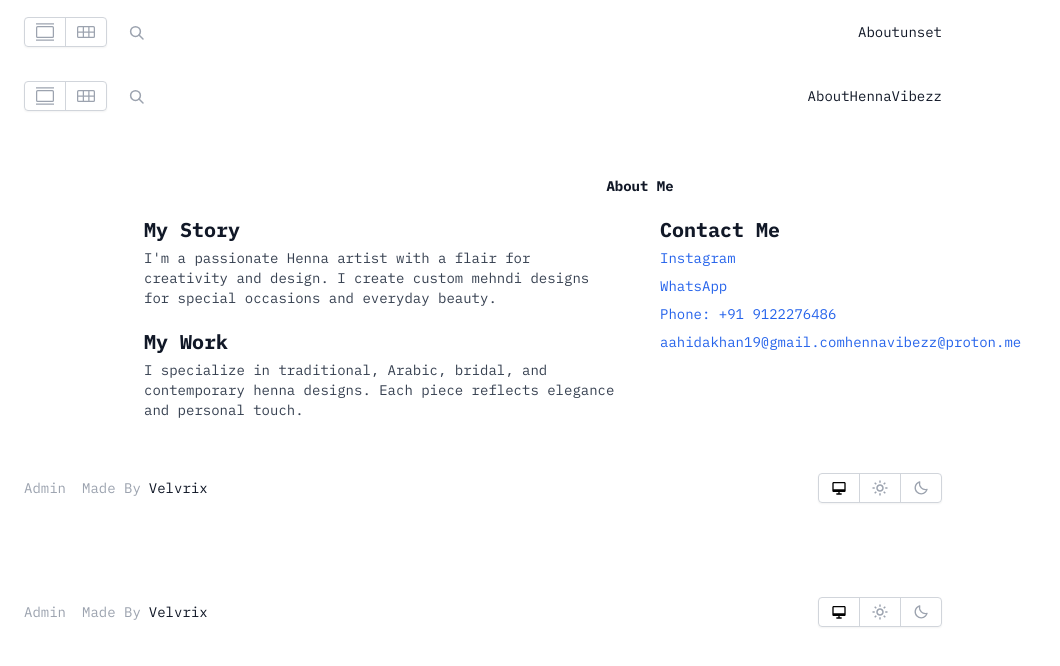
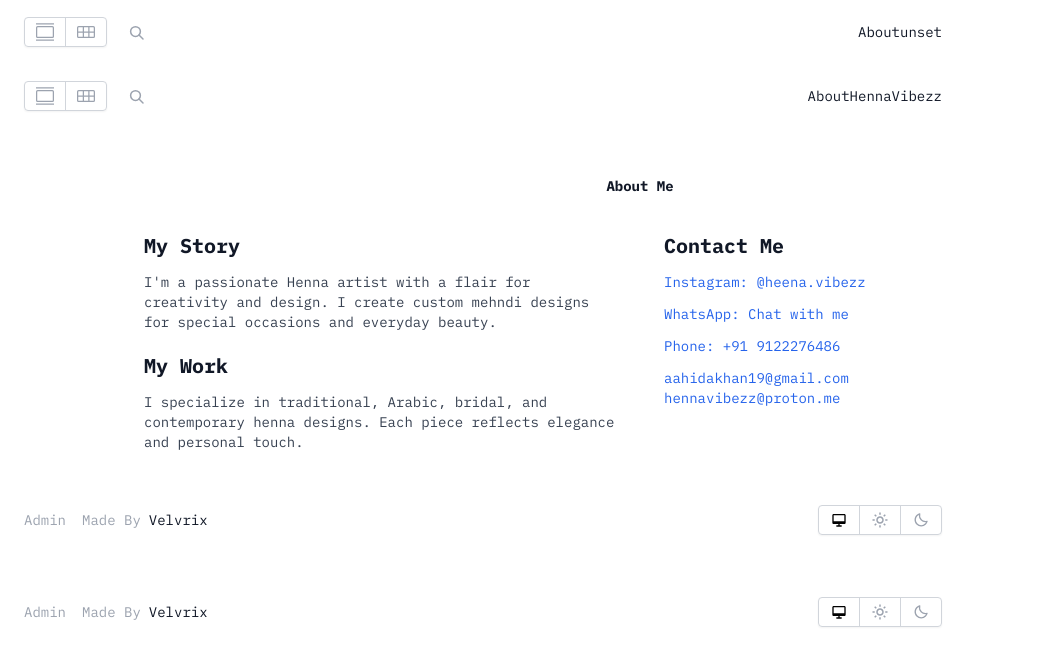
Before and after one commit to Velvrix20/hennavibezz, a Next.js app: page /about in a window 1280 px wide. Shown: the top 666 px of the page, without its empty margins (0-1060 px from the left). Built offline with nearby package versions, Linux system fonts and the light colour scheme; no server answers; the database is empty.

Commit message:
Update page.tsx

```diff
--- a/src/app/about/page.tsx
+++ b/src/app/about/page.tsx
@@ -1,4 +1,6 @@
 // src/app/about/page.tsx
+'use client';
+
 import Nav from '@/site/Nav';
 import Footer from '@/site/Footer';
 import React from 'react';
@@ -6,48 +8,79 @@ import React from 'react';
 export default function About() {
   return (
     <>
-      <Nav
-        siteDomainOrTitle="HennaVibezz"
-        />
+      <Nav siteDomainOrTitle="HennaVibezz" />
+
       <main className="max-w-5xl mx-auto px-4 py-12">
-        <h1 className="text-4xl font-bold mb-6 text-center">About Me</h1>
-        <div className="grid grid-cols-1 md:grid-cols-2 gap-10">
+        <h1 className="text-4xl font-bold mb-10 text-center">About Me</h1>
+
+        <div className="grid grid-cols-1 md:grid-cols-2 gap-12">
+          {/* My Story and Work */}
           <section>
-            <h2 className="text-2xl font-semibold mb-2">My Story</h2>
-            <p className="text-gray-700">
+            <h2 className="text-2xl font-semibold mb-4">My Story</h2>
+            <p className="text-gray-700 mb-6">
               I&apos;m a passionate Henna artist with a flair for creativity and design.
               I create custom mehndi designs for special occasions and everyday beauty.
             </p>
-            <h2 className="text-2xl font-semibold mt-6 mb-2">My Work</h2>
+
+            <h2 className="text-2xl font-semibold mb-4">My Work</h2>
             <p className="text-gray-700">
               I specialize in traditional, Arabic, bridal, and contemporary henna designs.
               Each piece reflects elegance and personal touch.
             </p>
           </section>
+
+          {/* Contact Section */}
           <section>
-            <h2 className="text-2xl font-semibold mb-2">Contact Me</h2>
-            <ul className="space-y-2 text-blue-600">
+            <h2 className="text-2xl font-semibold mb-4">Contact Me</h2>
+            <ul className="space-y-3 text-blue-600">
               <li>
-                <a href="https://instagram.com/heena.vibezz" target="_blank" rel="noopener noreferrer">
-                  Instagram
+                <a
+                  href="https://instagram.com/heena.vibezz"
+                  target="_blank"
+                  rel="noopener noreferrer"
+                  className="hover:underline"
+                >
+                  Instagram: @heena.vibezz
                 </a>
               </li>
               <li>
-                <a href="https://wa.me/9122276486" target="_blank" rel="noopener noreferrer">
-                  WhatsApp
+                <a
+                  href="https://wa.me/9122276486"
+                  target="_blank"
+                  rel="noopener noreferrer"
+                  className="hover:underline"
+                >
+                  WhatsApp: Chat with me
                 </a>
               </li>
               <li>
-                <a href="tel:9122276486">Phone: +91 9122276486</a>
+                <a href="tel:9122276486" className="hover:underline">
+                  Phone: +91 9122276486
+                </a>
               </li>
               <li>
-                <a href="mailto:aahidakhan19@gmail.com">aahidakhan19@gmail.com</a>
-                <a href="mailto:hennavibezz@proton.me">hennavibezz@proton.me</a>
+                <span className="block">
+                  <a
+                    href="mailto:aahidakhan19@gmail.com"
+                    className="hover:underline break-words"
+                  >
+                    aahidakhan19@gmail.com
+                  </a>
+                </span>
+                <span className="block">
+                  <a
+                    href="mailto:hennavibezz@proton.me"
+                    className="hover:underline break-words"
+                  >
+                    hennavibezz@proton.me
+                  </a>
+                </span>
               </li>
             </ul>
           </section>
         </div>
       </main>
+
       <Footer />
     </>
   );
```
